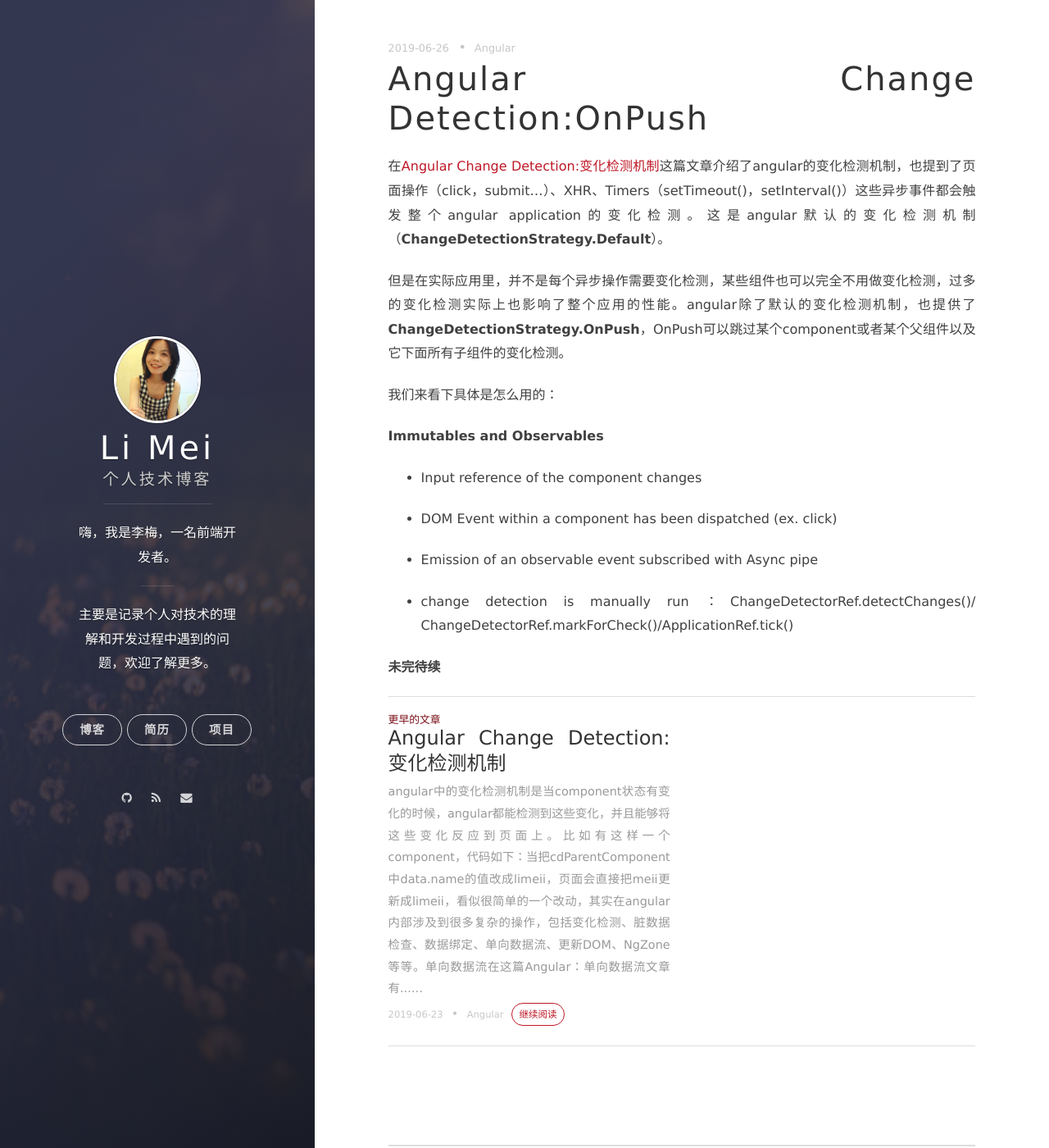
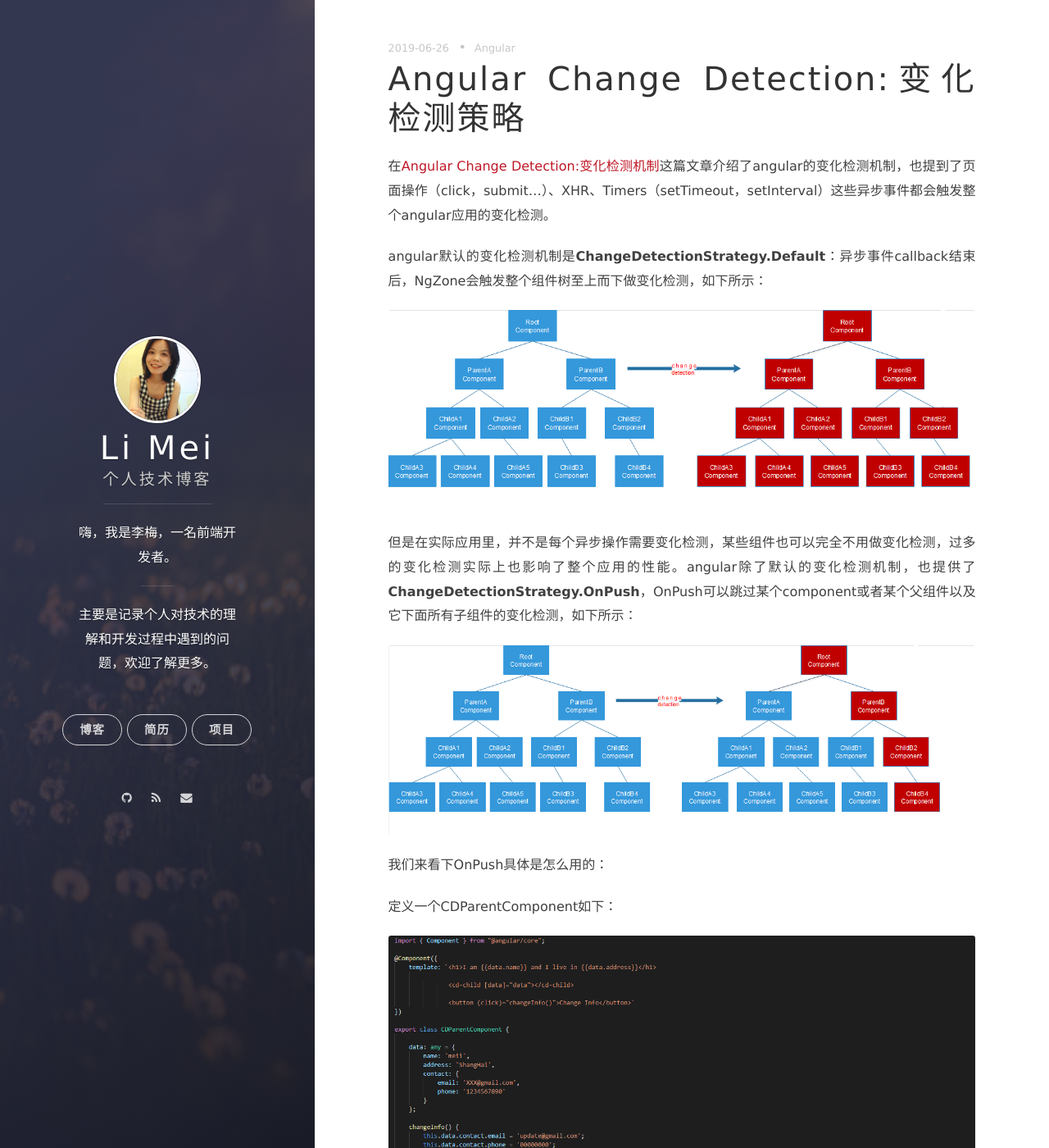
Before and after one commit to LiMeii/LiMeii.github.io, a Jekyll site: the page built from _posts/2019-06-26-angular-changeDetectionStrategy-OnPush.md, in a window 1280 px wide and 1400 px high. Shown: the whole window at 82% size. Built offline with Jekyll 4.4.1, drawn with Linux system fonts in a browser that asks for light colours; nearby versions of some CDN libraries; some of the changed text lies outside the part shown.

Commit message:
update angular change detection strategy post

```diff
--- a/_posts/2019-06-26-angular-changeDetectionStrategy-OnPush.md
+++ b/_posts/2019-06-26-angular-changeDetectionStrategy-OnPush.md
@@ -1,17 +1,32 @@
 ---
-title: Angular Change Detection:OnPush
+title: Angular Change Detection:变化检测策略
 tags: Angular
 layout: post
 ---
 
-在[Angular Change Detection:变化检测机制](https://limeii.github.io/2019/06/angular-changedetection/)这篇文章介绍了angular的变化检测机制，也提到了页面操作（click，submit...）、XHR、Timers（setTimeout()，setInterval()）这些异步事件都会触发整个angular application的变化检测。这是angular默认的变化检测机制（**ChangeDetectionStrategy.Default**）。
+在[Angular Change Detection:变化检测机制](https://limeii.github.io/2019/06/angular-changedetection/)这篇文章介绍了angular的变化检测机制，也提到了页面操作（click，submit...）、XHR、Timers（setTimeout，setInterval）这些异步事件都会触发整个angular应用的变化检测。
 
 
-但是在实际应用里，并不是每个异步操作需要变化检测，某些组件也可以完全不用做变化检测，过多的变化检测实际上也影响了整个应用的性能。angular除了默认的变化检测机制，也提供了**ChangeDetectionStrategy.OnPush**，OnPush可以跳过某个component或者某个父组件以及它下面所有子组件的变化检测。
+angular默认的变化检测机制是**ChangeDetectionStrategy.Default**：异步事件callback结束后，NgZone会触发整个组件树至上而下做变化检测，如下所示：
+
+![angular-change-detection](https://limeii.github.io/assets/images/posts/angular/angular-change-detection-strategy01.png){:height="100%" width="100%"}
+
+但是在实际应用里，并不是每个异步操作需要变化检测，某些组件也可以完全不用做变化检测，过多的变化检测实际上也影响了整个应用的性能。angular除了默认的变化检测机制，也提供了**ChangeDetectionStrategy.OnPush**，OnPush可以跳过某个component或者某个父组件以及它下面所有子组件的变化检测，如下所示：
+
+![angular-change-detection](https://limeii.github.io/assets/images/posts/angular/angular-change-detection-strategy02.png){:height="100%" width="100%"}
+
+我们来看下OnPush具体是怎么用的：
 
 
-我们来看下具体是怎么用的：
+定义一个CDParentComponent如下：
 
+![angular-change-detection](https://limeii.github.io/assets/images/posts/angular/angular-change-detection-strategy03.png){:height="100%" width="100%"}
+
+定义一个CDChildComponent如下：
+
+![angular-change-detection](https://limeii.github.io/assets/images/posts/angular/angular-change-detection-strategy04.png){:height="100%" width="100%"}
+
+在CDChildComponent加了一行代码：**changeDetection: ChangeDetectionStrategy.OnPush**，我们点击Change Info按钮，不会触发CDChildComponent中的变化检测，所以email也不会有变化。
 
 **Immutables and Observables**
 
```
Also changed, not shown: _posts/2019-06-23-angular-changedetection.md (+3 -3 lines), assets/images/posts/angular/angular-change-detection-strategy01.png (added), assets/images/posts/angular/angular-change-detection-strategy02.png (added), assets/images/posts/angular/angular-change-detection-strategy03.png (added), assets/images/posts/angular/angular-change-detection-strategy04.png (added).
